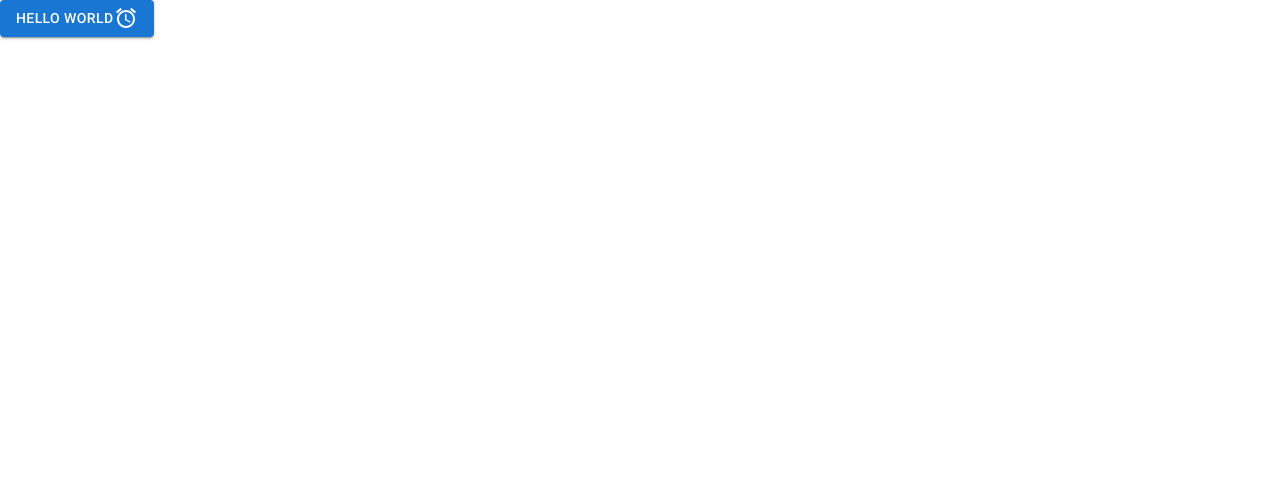
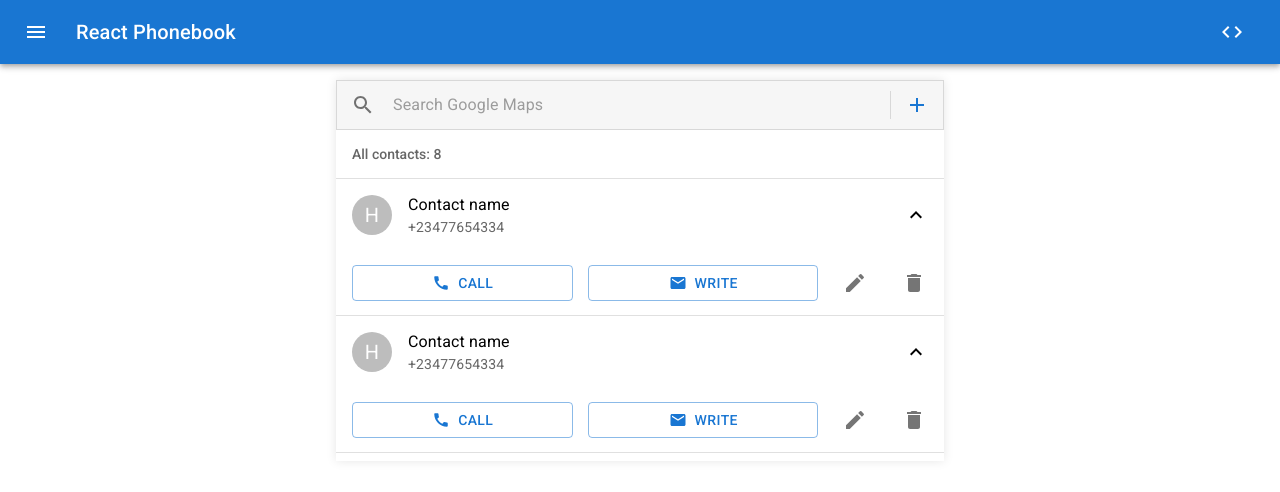
Before and after one commit to jhasuev/phonebook-react, a React (Create React App) app: page / in a window 1280 px wide. Shown: the top 492 px of the page. Built offline with nearby package versions, Linux system fonts and the light colour scheme.

Commit message:
add some markup (needs to add popup markups)

```diff
--- a/src/App.js
+++ b/src/App.js
@@ -1,13 +1,30 @@
-import './App.css';
-import Button from '@mui/material/Button';
-import { AccessAlarm } from '@mui/icons-material';
+import * as React from 'react';
+import Box from '@mui/material/Box';
+import MyToolbar from './components/MyToolbar/MyToolbar';
+import Grid from '@mui/material/Grid';
+import MyContent from './components/MyContent/MyContent';
 
-function App() {
+export default function ButtonAppBar() {
   return (
-    <div className="App">
-      <Button variant="contained">Hello World <AccessAlarm /></Button>
-    </div>
+    <Box sx={{ flexGrow: 1 }}>
+
+      <MyToolbar />
+
+      <Grid
+        container
+        justifyContent="center"
+      >
+        <Grid
+          item
+          xs={12}
+          sm={10}
+          md={6}
+          padding={2}
+        >
+          <MyContent />
+        </Grid>
+      </Grid>
+
+    </Box>
   );
 }
-
-export default App;
--- /dev/null
+++ b/src/components/ContactItem/ContactItem.jsx
@@ -0,0 +1,64 @@
+import { useState } from 'react';
+
+import {
+  List,
+  ListItemButton,
+  Avatar,
+  ListItemText,
+  Collapse,
+  IconButton,
+  Button,
+} from '@mui/material';
+
+import {
+  ExpandLess,
+  ExpandMore,
+  Call,
+  Mail,
+  Edit,
+  Delete,
+} from '@mui/icons-material';
+
+export default function ContactItem() {
+  const [open, setOpen] = useState(true);
+
+  const handleClick = () => {
+    setOpen(!open);
+  };
+
+  return (
+    <div>
+      <ListItemButton onClick={handleClick}>
+        <Avatar sx={{ mr: 2 }}>H</Avatar>
+        <ListItemText primary="Contact name" secondary="+23477654334" />
+        {open ? <ExpandLess /> : <ExpandMore />}
+      </ListItemButton>
+      <Collapse in={open} timeout="auto" unmountOnExit>
+        <List
+          component="div"
+          sx={{
+            p: '10px 8px 10px 16px',
+            display: 'flex',
+            alignItems: 'center',
+            gap: '15px',
+        }}
+        >
+          <Button sx={{ flexGrow: 1}} variant="outlined">
+            <Call sx={{ fontSize: 18, mr: 1 }} />
+            Call
+          </Button>
+          <Button sx={{ flexGrow: 1}} variant="outlined">
+            <Mail sx={{ fontSize: 18, mr: 1 }} />
+            Write
+          </Button>
+          <IconButton sx={{ p: '10px' }}>
+            <Edit />
+          </IconButton>
+          <IconButton sx={{ p: '10px' }}>
+            <Delete />
+          </IconButton>
+        </List>
+      </Collapse>
+    </div>
+  );
+}
--- /dev/null
+++ b/src/components/Contacts/Contacts.jsx
@@ -0,0 +1,15 @@
+import {
+  Divider,
+} from '@mui/material';
+import ContactItem from '../ContactItem/ContactItem';
+
+export default function Contacts() {
+  return (
+    <div>
+      <ContactItem />
+      <Divider />
+      <ContactItem />
+      <Divider />
+    </div>
+  );
+}
--- /dev/null
+++ b/src/components/MyContent/MyContent.jsx
@@ -0,0 +1,31 @@
+import * as React from 'react';
+
+import {
+  ListSubheader,
+  List,
+  Divider,
+} from '@mui/material';
+
+import Contacts from '../Contacts/Contacts';
+import Search from '../Search/Search';
+
+export default function MyContent() {
+  return (
+    <List
+      sx={{ width: '100%', boxShadow: '0 0 10px rgba(0,0,0,.1)'}}
+      component="nav"
+      aria-labelledby="nested-list-subheader"
+      subheader={
+        <div>
+          <Search />
+          <ListSubheader component="div" id="nested-list-subheader">
+            All contacts: 8
+          </ListSubheader>
+        </div>
+      }
+    >
+      <Divider />
+      <Contacts />
+    </List>
+  );
+}
--- /dev/null
+++ b/src/components/MyToolbar/MyToolbar.jsx
@@ -0,0 +1,105 @@
+import { useState } from 'react';
+
+import {
+  AppBar,
+  Toolbar,
+  Typography,
+  IconButton,
+  Drawer,
+  Box,
+  List,
+  ListItem,
+  ListItemButton,
+  ListItemIcon,
+  ListItemText,
+} from '@mui/material';
+
+import {
+  Menu,
+  Add,
+  FileUpload,
+  FileDownload,
+  Article,
+  Code,
+} from '@mui/icons-material';
+
+export default function MyToolbar() {
+  const [drawerState, setDrawerState] = useState(false);
+
+  const toggleDrawer = (state) => (event) => {
+    if (event.type === 'keydown' && (event.key === 'Tab' || event.key === 'Shift')) {
+      return;
+    }
+
+    setDrawerState(state);
+  };
+
+  return (
+    <AppBar position="static">
+      <Toolbar>
+        <IconButton
+          size="large"
+          edge="start"
+          color="inherit"
+          aria-label="menu"
+          sx={{ mr: 2 }}
+          onClick={toggleDrawer(true)}
+        >
+          <Menu />
+        </IconButton>
+        <Typography variant="h6" component="div" sx={{ flexGrow: 1 }}>
+          React Phonebook
+        </Typography>
+
+        <IconButton
+          size="large"
+          edge="start"
+          color="inherit"
+        >
+          <Code />
+        </IconButton>
+      </Toolbar>
+
+      <Drawer
+        anchor='left'
+        open={drawerState}
+        onClose={toggleDrawer(false)}
+      >
+        <Box sx={{ width: 250 }}>
+          <List>
+            {[
+              {
+                text: 'New contact',
+                icon: 'Add'
+              },
+              {
+                text: 'Import',
+                icon: 'FileDownload',
+              },
+              {
+                text: 'Export',
+                icon: 'FileUpload',
+              },
+              {
+                text: 'Export to CSV',
+                icon: 'Article',
+              }
+            ].map(({text, icon}, index) => (
+              <ListItem key={text} disablePadding>
+                <ListItemButton>
+                  <ListItemIcon>
+                    {icon === 'Add' ? <Add /> : ''}
+                    {icon === 'FileDownload' ? <FileDownload /> : ''}
+                    {icon === 'FileUpload' ? <FileUpload /> : ''}
+                    {icon === 'Article' ? <Article /> : ''}
+                  </ListItemIcon>
+                  <ListItemText primary={text} />
+                </ListItemButton>
+              </ListItem>
+            ))}
+          </List>
+        </Box>
+      </Drawer>
+    </AppBar>
+  );
+}
--- /dev/null
+++ b/src/components/Search/Search.jsx
@@ -0,0 +1,31 @@
+import * as React from 'react';
+import Paper from '@mui/material/Paper';
+import InputBase from '@mui/material/InputBase';
+import Divider from '@mui/material/Divider';
+import IconButton from '@mui/material/IconButton';
+import AddIcon from '@mui/icons-material/Add';
+import SearchIcon from '@mui/icons-material/Search';
+
+export default function Search() {
+  return (
+    <Paper
+      sx={{ p: '2px 4px', display: 'flex', alignItems: 'center', shadow: 'none', bgcolor: '#f6f6f6'}}
+      elevation={0}
+      square={true}
+      variant='outlined'
+    >
+      <IconButton type="submit" sx={{ p: '10px' }} aria-label="search">
+        <SearchIcon />
+      </IconButton>
+      <InputBase
+        sx={{ ml: 1, flex: 1 }}
+        placeholder="Search Google Maps"
+        inputProps={{ 'aria-label': 'search google maps' }}
+      />
+      <Divider sx={{ height: 28, m: 0.5 }} orientation="vertical" />
+      <IconButton color="primary" sx={{ p: '10px' }} aria-label="directions">
+        <AddIcon />
+      </IconButton>
+    </Paper>
+  );
+}
```
